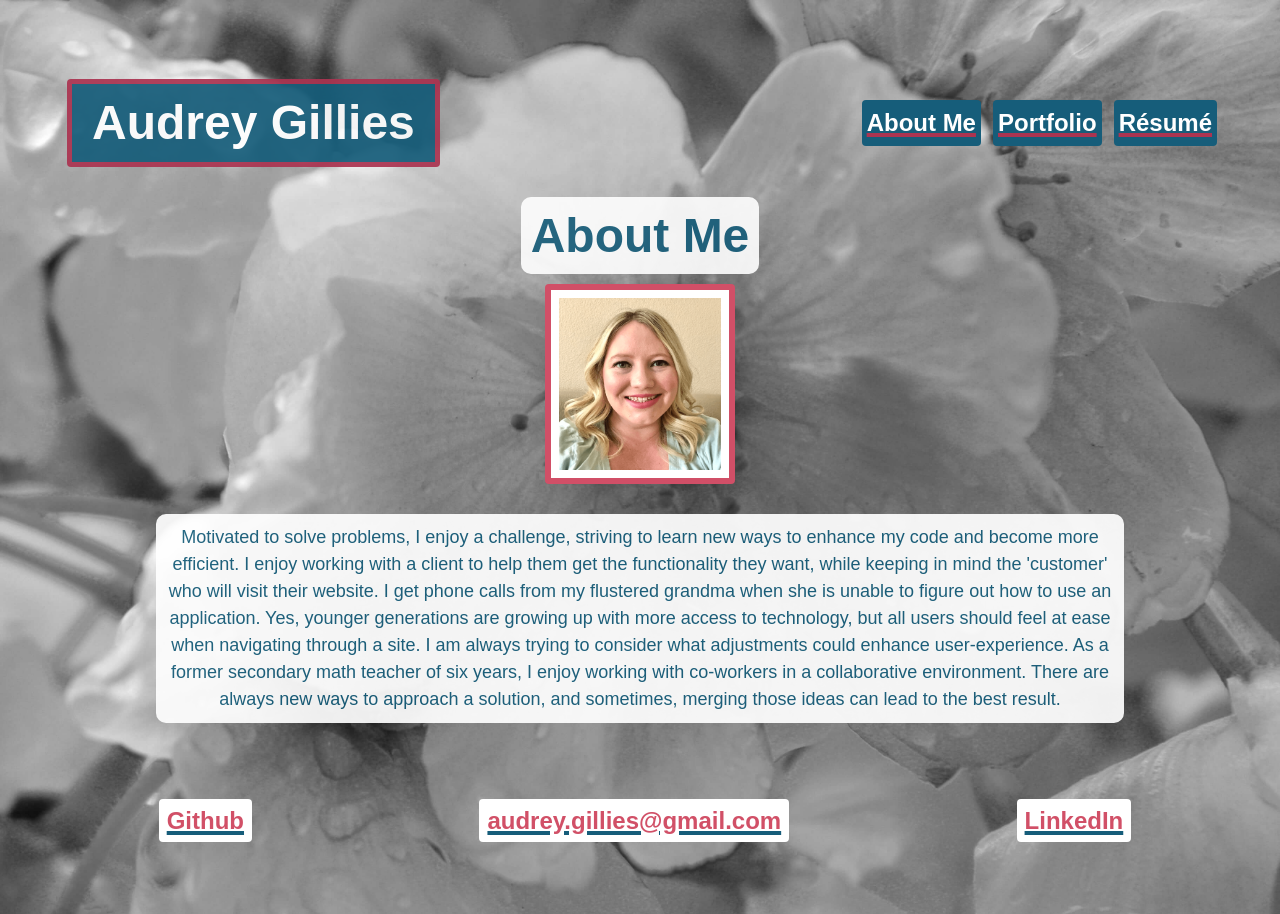
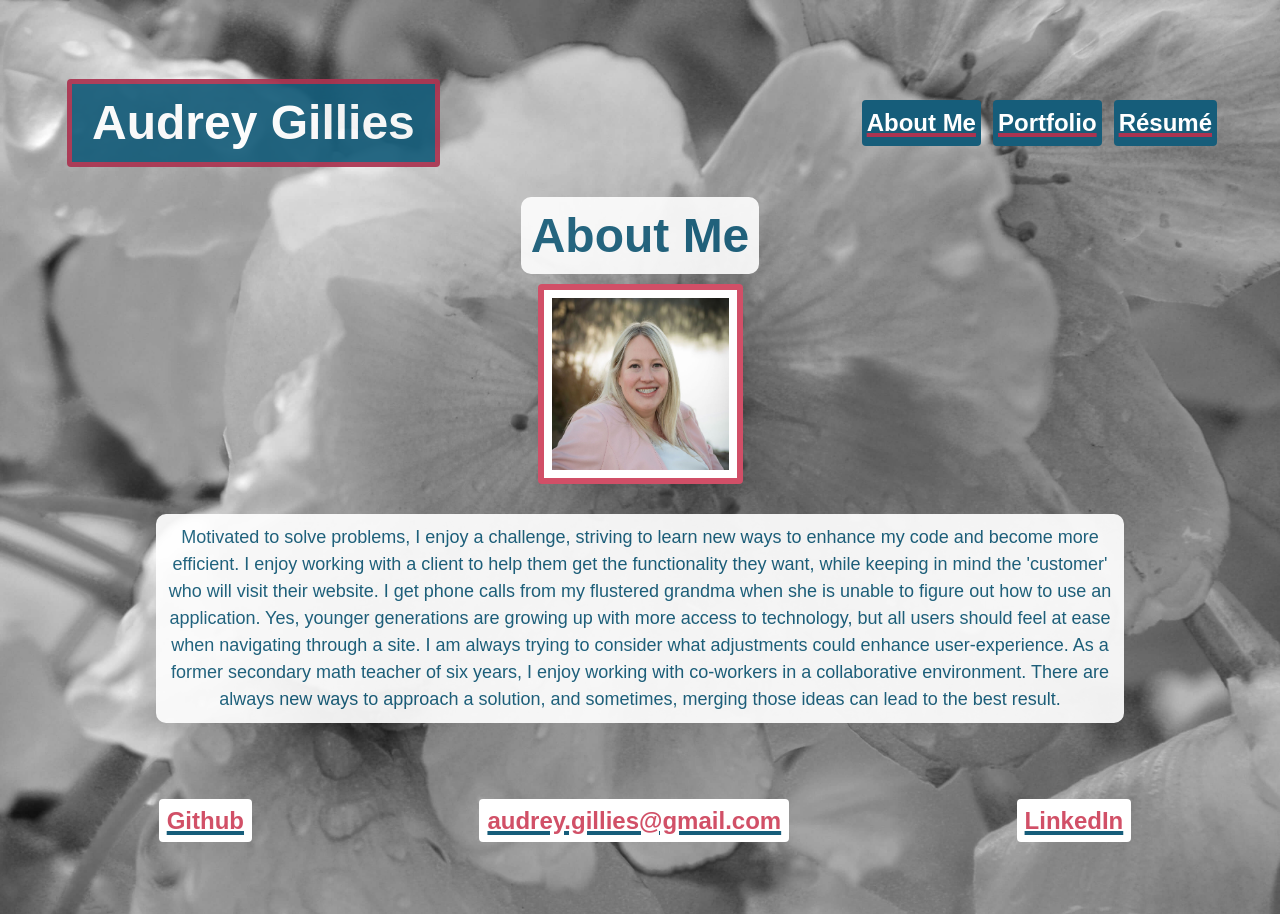
Before and after one commit to audrey-g37/Audrey-Portfolio-React, a React (Create React App) app: page / in a window 1280 px wide. Built offline with nearby package versions, Linux system fonts and the light colour scheme.

Commit message:
updated headshot, grip test-user commented out for now

```diff
--- a/src/pages/Project.js
+++ b/src/pages/Project.js
@@ -37,10 +37,12 @@ function Project() {
             </a>
             <p className="project-description">
               A vacation planning app where users can create a group trip and keep track of tasks to complete as well as the current spending.
-              <p><div className="test-acct">Check it out with the test user account:
-              </div>
-                <li>Username: testuser</li>
-              <li>Password: testing123</li></p>
+              <p>
+                {/* <div className="test-acct">Check it out with the test user account:
+              </div> */}
+              {/* <li>Username: testuser</li>
+              <li>Password: testing123</li> */}
+              </p>
             </p>
             <a
               className="in-action-link"
--- a/src/styles/about.css
+++ b/src/styles/about.css
@@ -1,5 +1,5 @@
 .about-me-img {
-  width: 190px;
+  width: 205px;
   height: 200px;
   border: solid var(--dark2) 6px;
   background-color: var(--white);
```
Also changed, not shown: src/images/._Self.png (added), src/images/Self.png.
